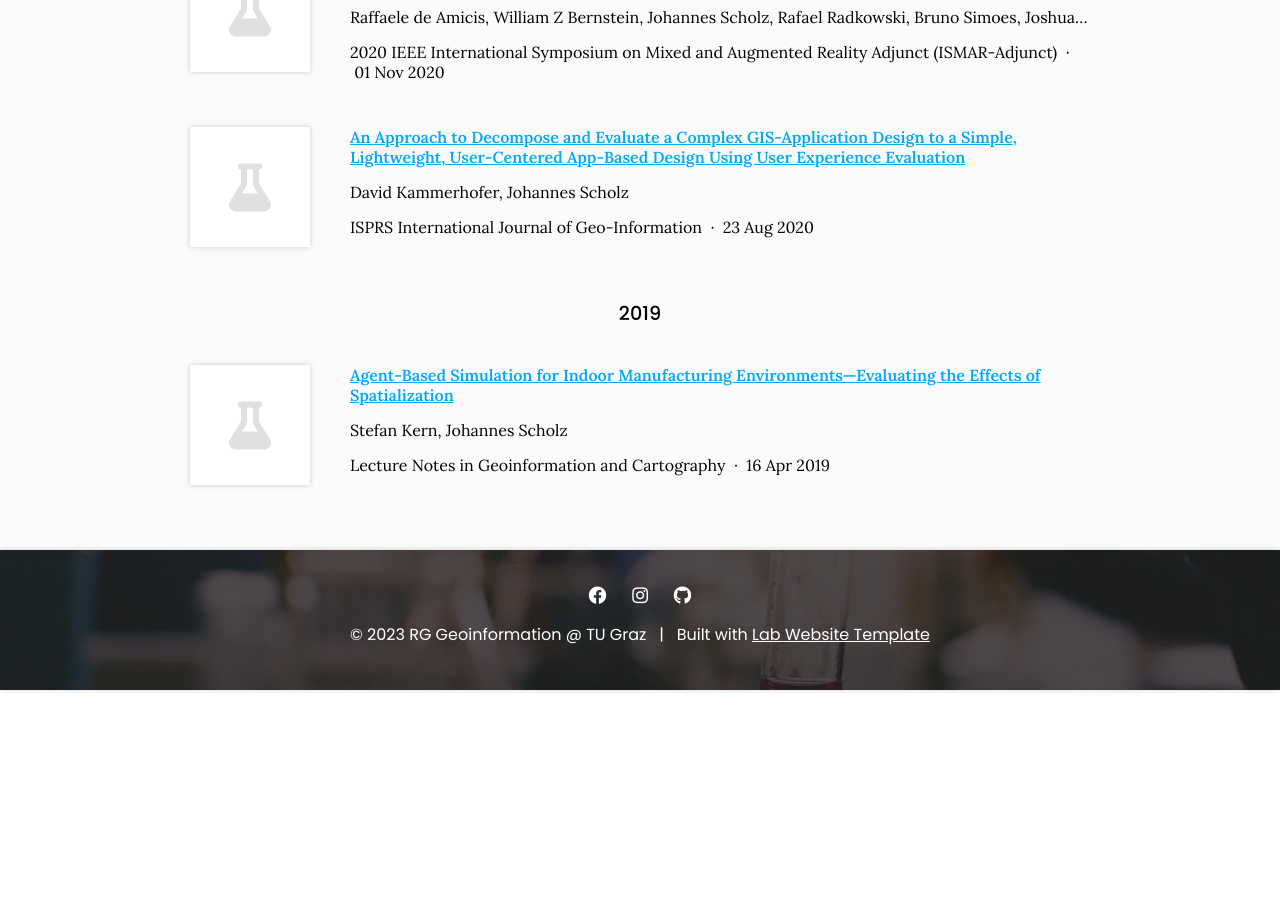
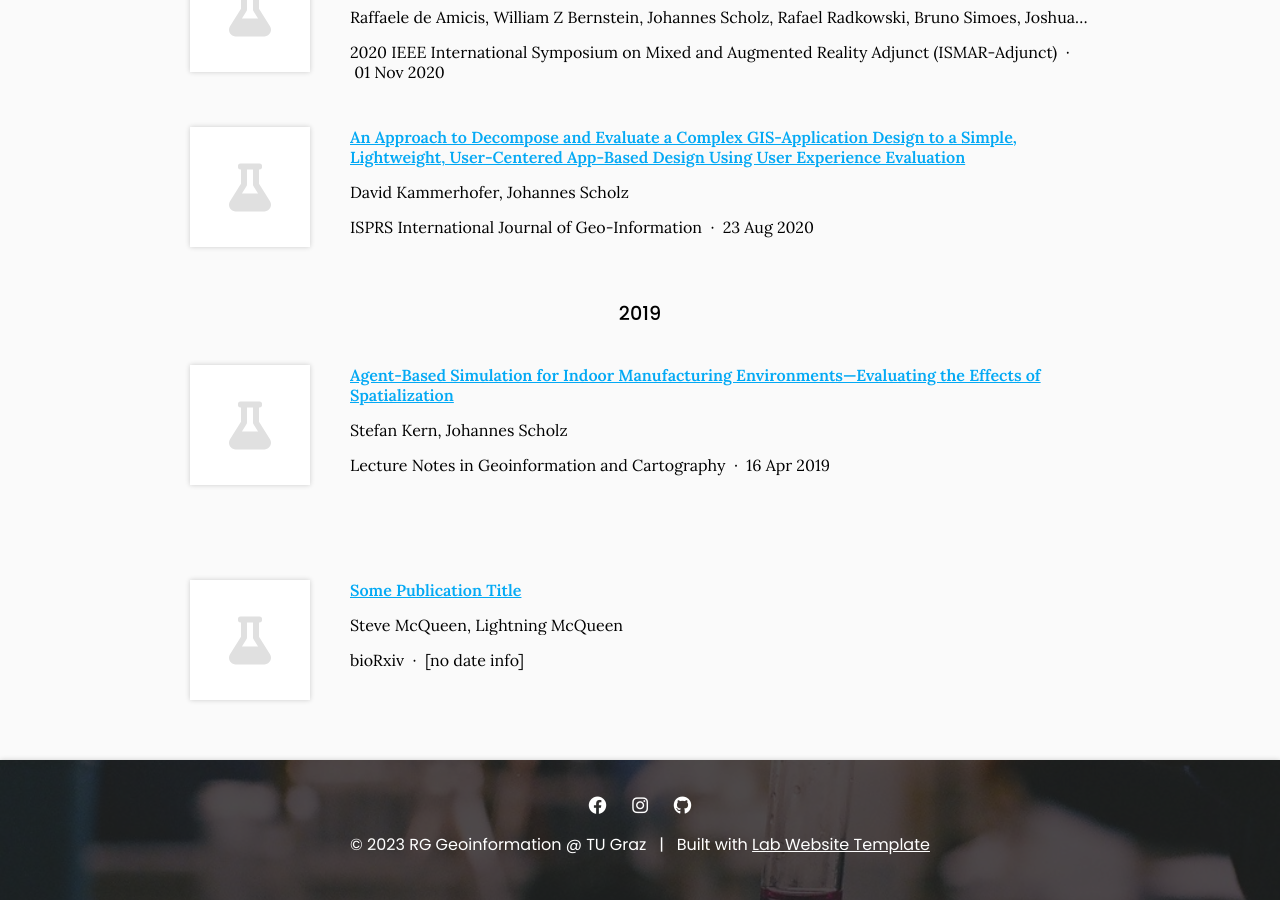
Before and after one commit to Geoinfo-TUGraz/Geoinfo-TUGraz.github.io, a Jekyll site: the page built from research/index.md, in a window 1280 px wide and 900 px high, scrolled down 3626 px. Built offline with Jekyll 4.4.1, drawn with Linux system fonts in a browser that asks for light colours; before the commit the page ends 4316 px from its top, so only the background shows below that.

Commit message:
Generate citations

```diff
--- a/_data/citations.yaml
+++ b/_data/citations.yaml
@@ -90,6 +90,14 @@
   date: '2022-08-09'
   link: https://doi.org/grq4zh
   _cache: e2a0a085a7f66eadc221d0e7be687f46b237761ddd7b2f7ca22dcf599198ab55
+- title: Some Publication Title
+  authors:
+  - Steve McQueen
+  - Lightning McQueen
+  publisher: bioRxiv
+  date: ''
+  link: biorxiv.org/1234
+  _cache: a5992d8dfa2d99d1f8971ad00d0813ad065197258aac65f60bc9df6875738254
 - id: doi:10.5194/agile-giss-3-55-2022
   title: Off-Road Navigation Maps for Robotic Platforms using Convolutional Neural
     Networks
```
